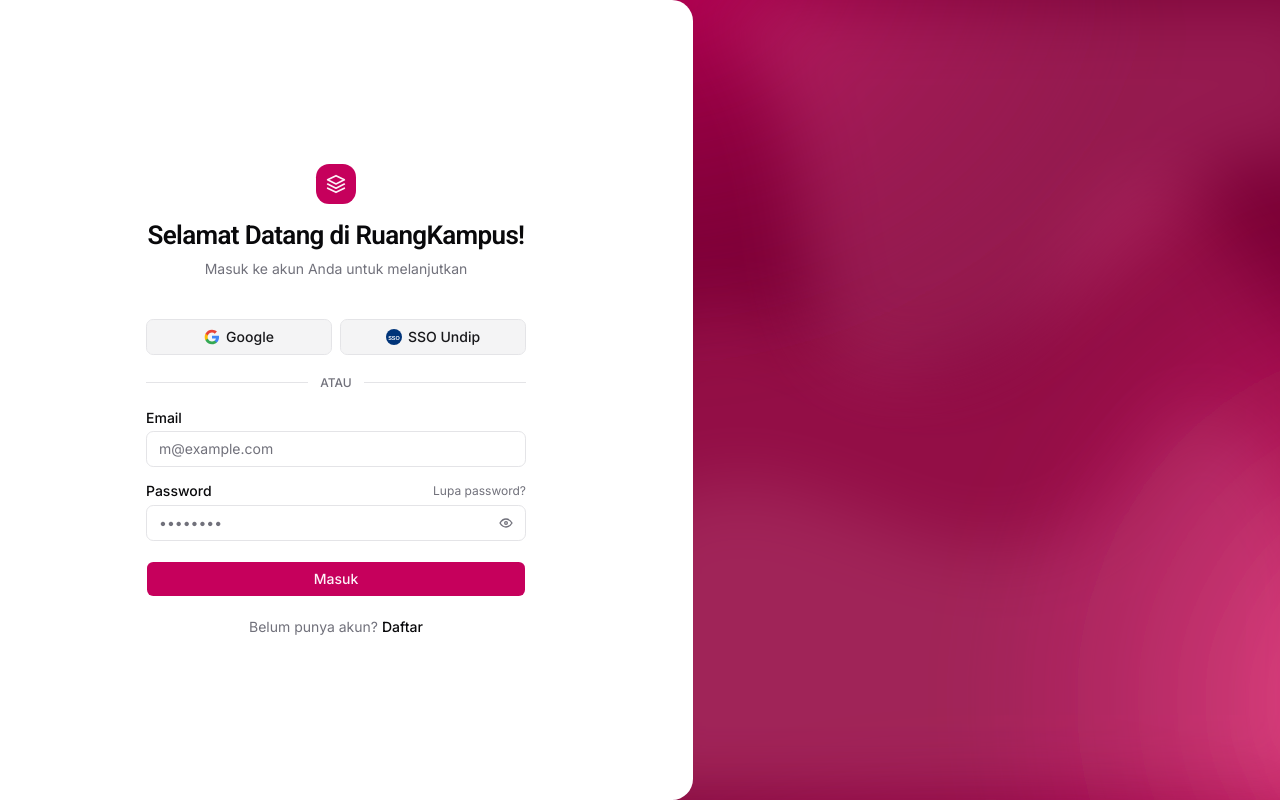
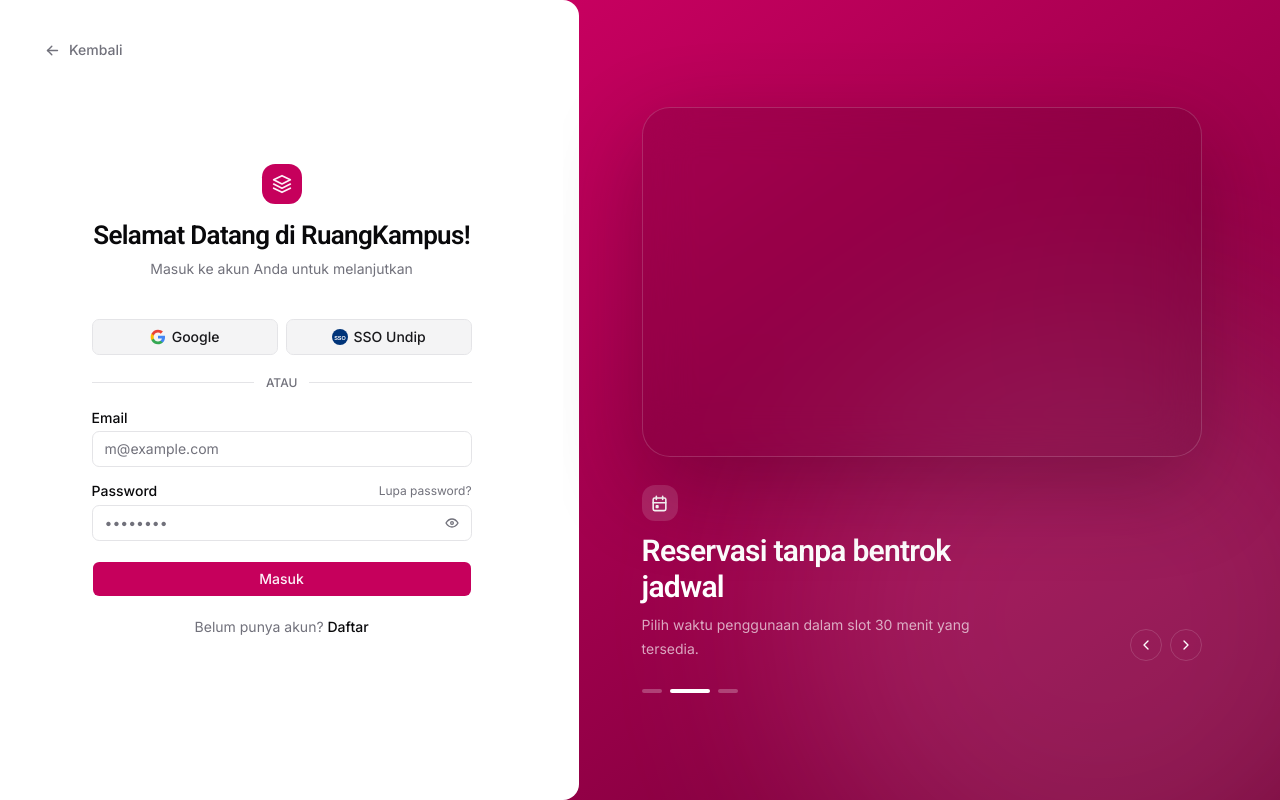
Before and after one commit to ZaidaanArd/ProjectPPK, a Next.js app: page /login in a window 1280 px wide. Built offline with nearby package versions, Linux system fonts and the light colour scheme.

Commit message:
feat(auth): improve login experience

```diff
--- a/src/app/(auth)/login/login-form.tsx
+++ b/src/app/(auth)/login/login-form.tsx
@@ -1,8 +1,19 @@
 "use client"
 
-import { useState } from "react"
+import Link from "next/link"
+import { useEffect, useState } from "react"
 import type { FormEvent } from "react"
-import { IconEye, IconEyeOff, IconLoader2 } from "@tabler/icons-react"
+import {
+  IconArrowLeft,
+  IconBuilding,
+  IconCalendarEvent,
+  IconChevronLeft,
+  IconChevronRight,
+  IconEye,
+  IconEyeOff,
+  IconFileDescription,
+  IconLoader2,
+} from "@tabler/icons-react"
 
 import { Button } from "@/components/ui/button"
 import { Input } from "@/components/ui/input"
@@ -77,83 +88,214 @@
   )
 }
 
+const carouselSlides = [
+  {
+    title: "Temukan ruang yang tersedia",
+    description: "Cek fasilitas dan jadwalnya sebelum mengajukan reservasi.",
+    icon: IconBuilding,
+  },
+  {
+    title: "Reservasi tanpa bentrok jadwal",
+    description: "Pilih waktu penggunaan dalam slot 30 menit yang tersedia.",
+    icon: IconCalendarEvent,
+  },
+  {
+    title: "Laporkan fasilitas bermasalah",
+    description:
+      "Kirim laporan dan pantau status penanganannya dari satu tempat.",
+    icon: IconFileDescription,
+  },
+] as const
+
+const reservationSlots = Array.from({ length: 12 }, (_, index) => index)
+
+function FeaturePreview({ index }: { index: number }) {
+  if (index === 1) {
+    return (
+      <div className="grid h-full grid-cols-4 gap-3 p-6">
+        {reservationSlots.map((slot) => (
+          <div
+            key={slot}
+            className={
+              [2, 3, 6, 10].includes(slot)
+                ? "rounded-xl border border-white/15 bg-white/8"
+                : "rounded-xl border border-white/25 bg-white/20"
+            }
+          />
+        ))}
+        <div className="absolute right-8 bottom-8 left-8 rounded-2xl bg-white px-5 py-4 text-[#65002d] shadow-2xl">
+          <div className="flex items-center justify-between">
+            <div>
+              <p className="text-xs text-[#65002d]/55">Slot dipilih</p>
+              <p className="mt-0.5 font-semibold">09.00 – 09.30</p>
+            </div>
+            <IconCalendarEvent size={22} aria-hidden="true" />
+          </div>
+        </div>
+      </div>
+    )
+  }
+
+  if (index === 2) {
+    return (
+      <div className="flex h-full flex-col justify-center px-9">
+        <div className="mb-8 flex items-center gap-4">
+          <div className="flex size-14 items-center justify-center rounded-2xl bg-white text-[#80003d]">
+            <IconFileDescription size={26} aria-hidden="true" />
+          </div>
+          <div>
+            <p className="text-sm text-white/55">Proyektor · Ruang Seminar</p>
+            <p className="mt-1 text-lg font-semibold">Sedang ditangani</p>
+          </div>
+        </div>
+        <div className="grid grid-cols-3 gap-3">
+          {["Dilaporkan", "Diproses", "Selesai"].map((label, step) => (
+            <div key={label}>
+              <div
+                className={
+                  step < 2
+                    ? "h-2 rounded-full bg-white"
+                    : "h-2 rounded-full bg-white/16"
+                }
+              />
+              <p className="mt-2 text-xs text-white/55">{label}</p>
+            </div>
+          ))}
+        </div>
+      </div>
+    )
+  }
+
+  return (
+    <div className="grid h-full grid-cols-[1.25fr_0.75fr] gap-4 p-6">
+      <div className="grid grid-cols-2 grid-rows-3 gap-3">
+        <div className="col-span-2 rounded-2xl border border-white/18 bg-white/16" />
+        <div className="rounded-2xl border border-white/18 bg-white/10" />
+        <div className="rounded-2xl border border-white/25 bg-white/25" />
+        <div className="col-span-2 rounded-2xl border border-white/18 bg-white/12" />
+      </div>
+      <div className="flex flex-col justify-end rounded-2xl bg-white p-5 text-[#65002d] shadow-xl">
+        <IconBuilding size={24} aria-hidden="true" />
+        <p className="mt-auto text-xs text-[#65002d]/55">Tersedia sekarang</p>
+        <p className="mt-1 leading-tight font-semibold">Lab Komputer A</p>
+      </div>
+    </div>
+  )
+}
+
 function AbstractPanel() {
+  const [activeSlide, setActiveSlide] = useState(0)
+
+  useEffect(() => {
+    if (window.matchMedia("(prefers-reduced-motion: reduce)").matches) return
+
+    const timer = window.setInterval(() => {
+      setActiveSlide((current) => (current + 1) % carouselSlides.length)
+    }, 5000)
+
+    return () => window.clearInterval(timer)
+  }, [])
+
+  const slide = carouselSlides[activeSlide]
+  const SlideIcon = slide.icon
+
+  function showPrevious() {
+    setActiveSlide(
+      (current) => (current - 1 + carouselSlides.length) % carouselSlides.length
+    )
+  }
+
+  function showNext() {
+    setActiveSlide((current) => (current + 1) % carouselSlides.length)
+  }
+
   return (
-    <div className="relative hidden flex-1 overflow-hidden lg:block">
-      <svg
-        className="absolute inset-0 h-full w-full"
-        viewBox="0 0 800 900"
-        preserveAspectRatio="xMidYMid slice"
-        xmlns="http://www.w3.org/2000/svg"
+    <aside className="login-gradient-flow relative hidden h-full flex-1 overflow-hidden bg-[linear-gradient(145deg,#d00064_0%,#82003e_50%,#43001c_100%)] text-white lg:flex">
+      <div
+        className="login-gradient-drift absolute -right-32 -bottom-32 size-[620px] rounded-full bg-pink-300/25 blur-[100px]"
         aria-hidden="true"
-      >
-        <defs>
-          <radialGradient id="login-g1" cx="30%" cy="20%" r="70%">
-            <stop offset="0%" stopColor="#c6005c" />
-            <stop offset="100%" stopColor="#7b0036" stopOpacity="0" />
-          </radialGradient>
-          <radialGradient id="login-g2" cx="80%" cy="70%" r="65%">
-            <stop offset="0%" stopColor="#ff4d8f" />
-            <stop offset="100%" stopColor="#c6005c" stopOpacity="0" />
-          </radialGradient>
-          <radialGradient id="login-g3" cx="50%" cy="100%" r="60%">
-            <stop offset="0%" stopColor="#ff80b5" />
-            <stop offset="100%" stopColor="#c6005c" stopOpacity="0" />
-          </radialGradient>
-          <filter id="login-blur" x="-20%" y="-20%" width="140%" height="140%">
-            <feGaussianBlur stdDeviation="40" />
-          </filter>
-        </defs>
-        <rect width="800" height="900" fill="#7b0036" />
-        <ellipse
-          cx="200"
-          cy="150"
-          rx="420"
-          ry="340"
-          fill="url(#login-g1)"
-          filter="url(#login-blur)"
-          opacity="0.9"
-        />
-        <ellipse
-          cx="650"
-          cy="620"
-          rx="380"
-          ry="420"
-          fill="url(#login-g2)"
-          filter="url(#login-blur)"
-          opacity="0.85"
-        />
-        <ellipse
-          cx="400"
-          cy="900"
-          rx="500"
-          ry="300"
-          fill="url(#login-g3)"
-          filter="url(#login-blur)"
-          opacity="0.7"
-        />
-        <path
-          d="M 0,400 C 150,200 350,600 500,300 C 650,0 750,500 800,350 L 800,900 L 0,900 Z"
-          fill="#ff4d8f"
-          opacity="0.18"
-          filter="url(#login-blur)"
-        />
-        <path
-          d="M 0,600 C 200,400 400,800 600,500 C 700,350 800,700 800,600 L 800,900 L 0,900 Z"
-          fill="#ffc0d9"
-          opacity="0.12"
-          filter="url(#login-blur)"
-        />
-        <path
-          d="M 100,0 C 300,200 100,500 400,400 C 600,300 700,100 800,200 L 800,0 Z"
-          fill="#ff80b5"
-          opacity="0.2"
-          filter="url(#login-blur)"
-        />
-      </svg>
-      {/* Curved left edge */}
-      <div className="absolute inset-y-0 left-0 w-[42px] -translate-x-1/2 rounded-full bg-background" />
-    </div>
+      />
+
+      <div className="relative z-10 flex w-full flex-col px-12 py-10 xl:px-16 xl:py-12 2xl:px-24">
+        {/* <div className="flex items-center gap-3">
+          <div className="flex size-9 items-center justify-center rounded-xl bg-white/15">
+            <LogoIcon />
+          </div>
+          <span className="font-heading text-sm font-semibold">
+            RuangKampus
+          </span>
+        </div> */}
+
+        <div className="my-auto w-full max-w-[560px] self-center">
+          <div className="relative aspect-[16/10] overflow-hidden rounded-[28px] border border-white/16 bg-black/12 shadow-[0_30px_90px_rgba(39,0,18,0.3)] backdrop-blur-xl">
+            <div
+              key={activeSlide}
+              className="login-carousel-enter absolute inset-0"
+            >
+              <FeaturePreview index={activeSlide} />
+            </div>
+          </div>
+
+          <div className="mt-7 flex items-end justify-between gap-8">
+            <div className="max-w-sm" aria-live="polite">
+              <div className="mb-3 flex size-9 items-center justify-center rounded-xl bg-white/14">
+                <SlideIcon size={19} aria-hidden="true" />
+              </div>
+              <h2 className="font-heading text-2xl font-semibold tracking-tight xl:text-3xl">
+                {slide.title}
+              </h2>
+              <p className="mt-2 text-sm leading-6 text-white/65">
+                {slide.description}
+              </p>
+            </div>
+
+            <div className="flex shrink-0 items-center gap-2">
+              <Button
+                type="button"
+                variant="ghost"
+                size="icon-sm"
+                onClick={showPrevious}
+                aria-label="Fitur sebelumnya"
+                className="rounded-full border border-white/15 text-white hover:bg-white/12 hover:text-white"
+              >
+                <IconChevronLeft aria-hidden="true" />
+              </Button>
+              <Button
+                type="button"
+                variant="ghost"
+                size="icon-sm"
+                onClick={showNext}
+                aria-label="Fitur berikutnya"
+                className="rounded-full border border-white/15 text-white hover:bg-white/12 hover:text-white"
+              >
+                <IconChevronRight aria-hidden="true" />
+              </Button>
+            </div>
+          </div>
+
+          <div className="mt-7 flex gap-2" aria-label="Pilih fitur">
+            {carouselSlides.map((item, index) => (
+              <button
+                key={item.title}
+                type="button"
+                onClick={() => setActiveSlide(index)}
+                aria-label={
+                  "Tampilkan fitur " + (index + 1) + ": " + item.title
+                }
+                aria-current={index === activeSlide ? "true" : undefined}
+                className={
+                  index === activeSlide
+                    ? "h-1 w-10 rounded-full bg-white transition-all duration-300"
+                    : "h-1 w-5 rounded-full bg-white/25 transition-all duration-300"
+                }
+              />
+            ))}
+          </div>
+        </div>
+      </div>
+
+      <div className="absolute inset-y-0 left-0 w-8 -translate-x-1/2 rounded-full bg-background" />
+    </aside>
   )
 }
 
@@ -170,9 +312,17 @@
   }
 
   return (
-    <div className="flex min-h-svh bg-background">
+    <div className="flex min-h-svh bg-background lg:h-svh lg:overflow-hidden">
       {/* Left — login panel */}
-      <div className="flex flex-1 flex-col items-center justify-center overflow-y-auto px-8 py-12">
+      <div className="relative flex flex-1 flex-col items-center justify-center overflow-y-auto px-8 py-12 lg:h-svh lg:max-w-[48%] lg:flex-none lg:basis-[48%] xl:basis-[44%]">
+        <Link
+          href="/"
+          className="absolute top-6 left-6 inline-flex h-9 items-center gap-2 rounded-lg px-3 text-sm font-medium text-muted-foreground transition-colors hover:bg-muted hover:text-foreground focus-visible:ring-2 focus-visible:ring-ring focus-visible:outline-none sm:top-8 sm:left-8"
+        >
+          <IconArrowLeft size={17} aria-hidden="true" />
+          Kembali
+        </Link>
+
         <div className="w-full max-w-[380px]">
           {/* Logo */}
           <div className="mb-10 flex flex-col items-center gap-3">
--- a/src/app/globals.css
+++ b/src/app/globals.css
@@ -148,3 +148,53 @@
     animation-iteration-count: 1 !important;
   }
 }
+
+@keyframes login-carousel-enter {
+  from {
+    opacity: 0;
+    transform: translate3d(14px, 0, 0);
+  }
+
+  to {
+    opacity: 1;
+    transform: translate3d(0, 0, 0);
+  }
+}
+
+.login-carousel-enter {
+  animation: login-carousel-enter 420ms cubic-bezier(0.16, 1, 0.3, 1) both;
+}
+
+@keyframes login-gradient-flow {
+  0%,
+  100% {
+    background-position: 0% 20%;
+  }
+
+  50% {
+    background-position: 100% 80%;
+  }
+}
+
+@keyframes login-gradient-drift {
+  0%,
+  100% {
+    opacity: 0.7;
+    transform: translate3d(0, 0, 0) scale(1);
+  }
+
+  50% {
+    opacity: 1;
+    transform: translate3d(-150px, -90px, 0) scale(1.18);
+  }
+}
+
+.login-gradient-flow {
+  background-size: 180% 180%;
+  animation: login-gradient-flow 12s ease-in-out infinite;
+}
+
+.login-gradient-drift {
+  animation: login-gradient-drift 10s ease-in-out infinite;
+  will-change: transform;
+}
```
